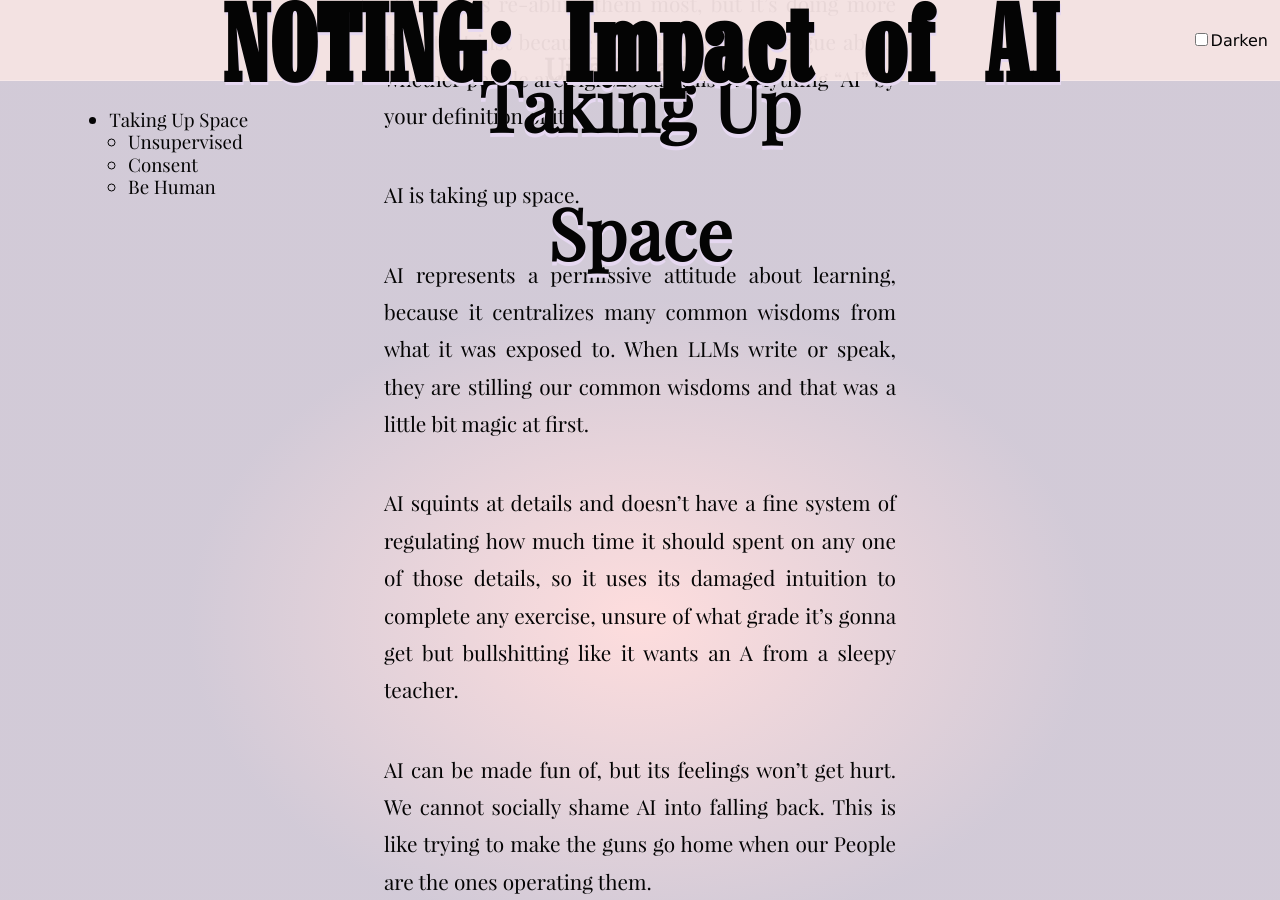
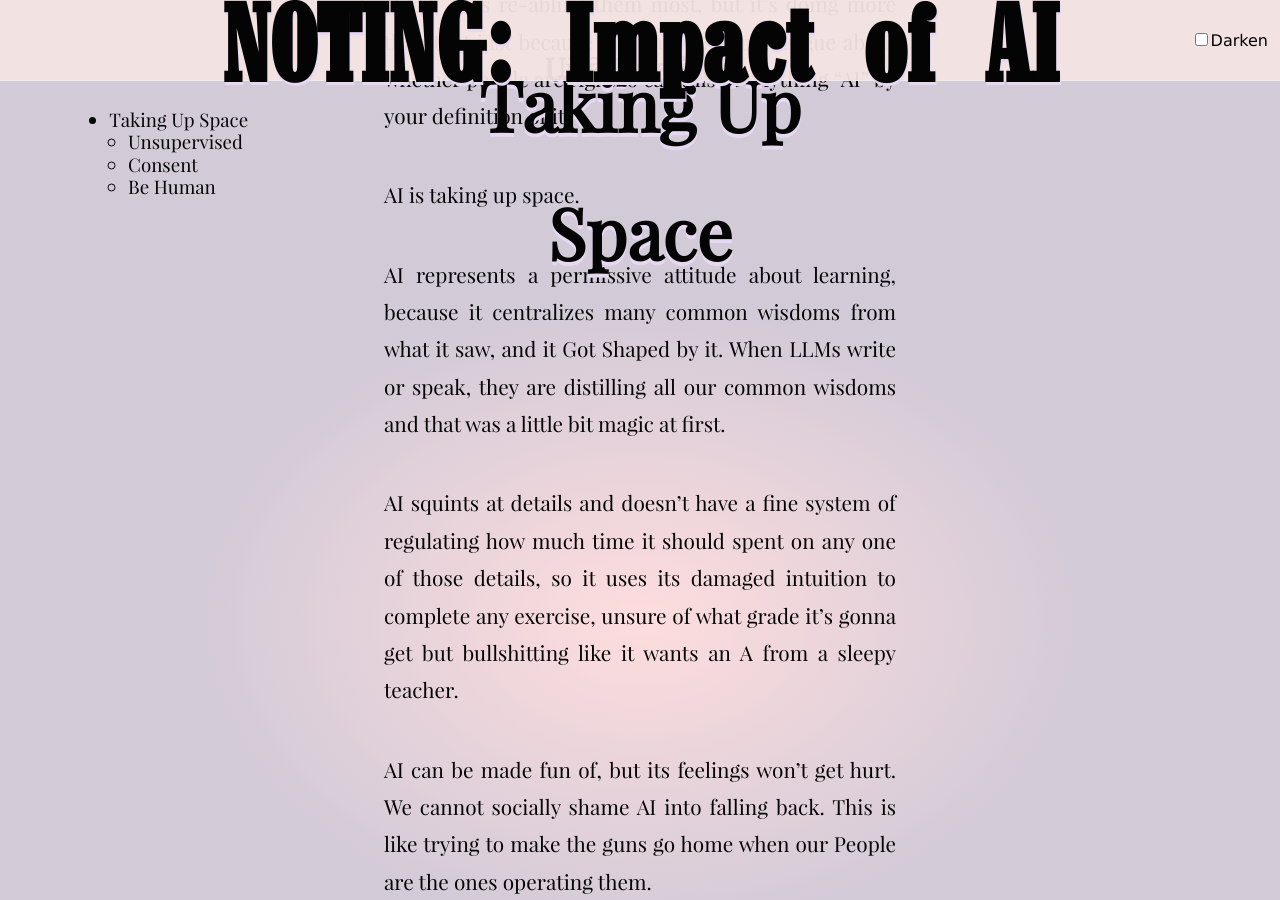
Before and after one commit to tiliv/antibody, a Jekyll site: the page built from docs/journal/autumn-ryan-Impact-of-AI/index.md, in a window 1280 px wide and 900 px high, scrolled down 18730 px. Built offline with Jekyll 4.4.1, drawn with Linux system fonts in a browser that asks for light colours.

Commit message:
Fix idea that sounds like it's playing twice.

```diff
--- a/docs/journal/autumn-ryan-Impact-of-AI/index.md
+++ b/docs/journal/autumn-ryan-Impact-of-AI/index.md
@@ -167,7 +167,7 @@ AI is assistive technology for everyone, not just the dis-abled. AI is re-abling
 
 AI is taking up space.
 
-AI represents a permissive attitude about learning, because it centralizes many common wisdoms from what it was exposed to. When LLMs write or speak, they are stilling our common wisdoms and that was a little bit magic at first.
+AI represents a permissive attitude about learning, because it centralizes many common wisdoms from what it saw, and it Got Shaped by it. When LLMs write or speak, they are distilling all our common wisdoms and that was a little bit magic at first.
 
 AI squints at details and doesn't have a fine system of regulating how much time it should spent on any one of those details, so it uses its damaged intuition to complete any exercise, unsure of what grade it's gonna get but bullshitting like it wants an A from a sleepy teacher.
 
```
